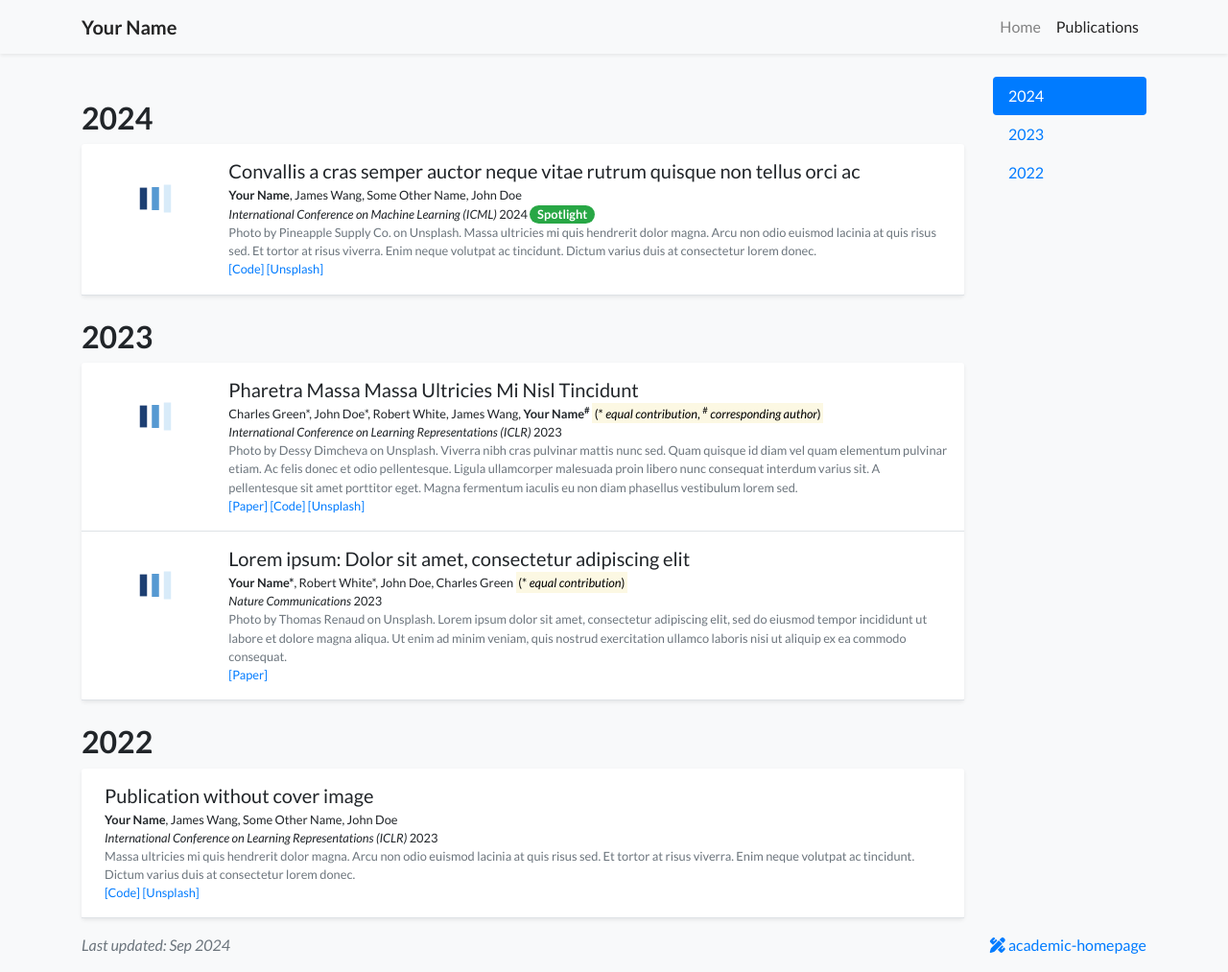
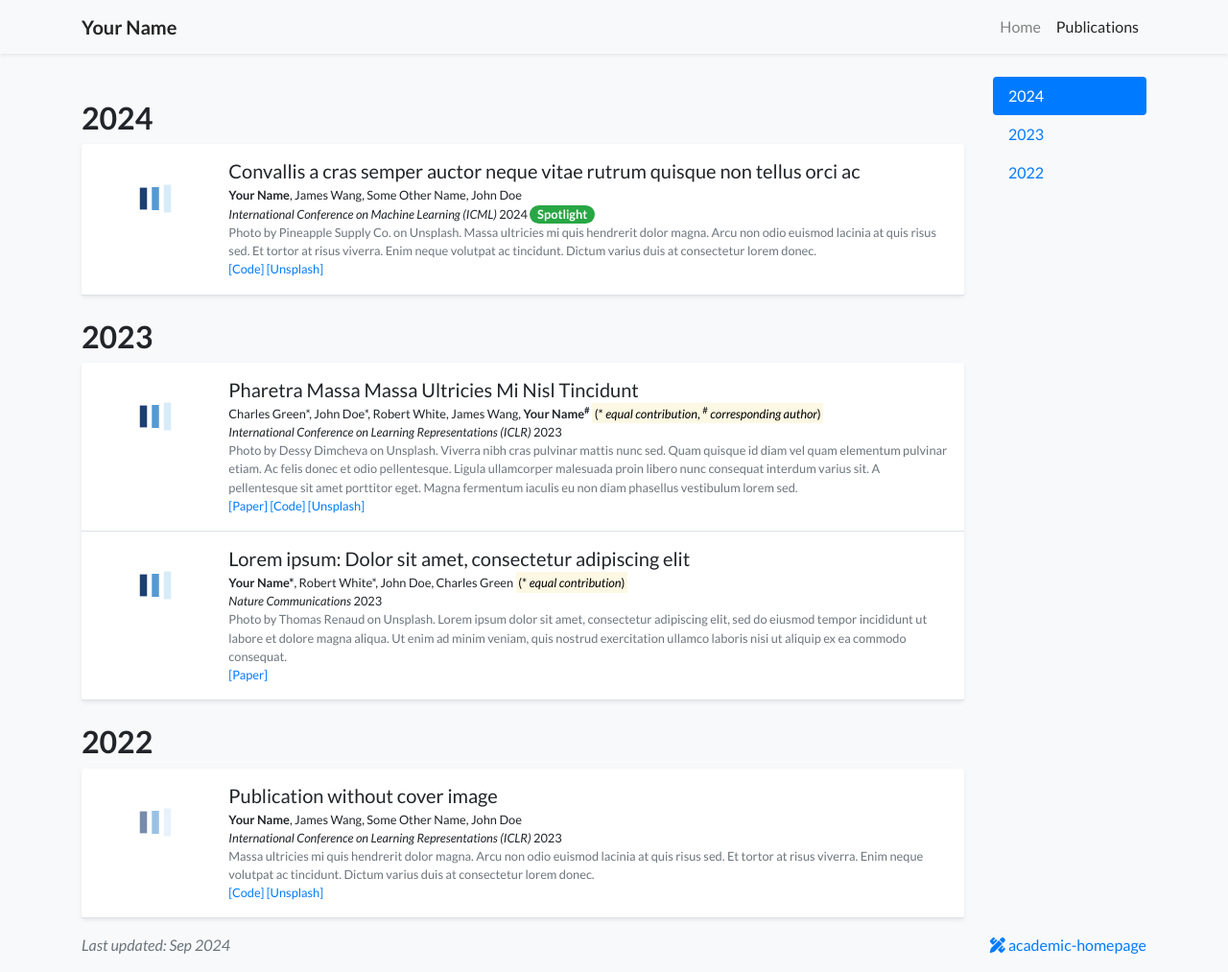
Before and after one commit to zhenGeLin/zhenGeLin.github.io, a Jekyll site: the page built from publications.html, in a window 1280 px wide and 1013 px high. Shown: the whole window at 96% size. Built offline with Jekyll 4.4.1, drawn with Linux system fonts in a browser that asks for light colours; a style sheet for code colours, icons or effects is not loaded.

Commit message:
Add visual hash as placeholder image

```diff
--- a/_includes/widgets/publication_item.html
+++ b/_includes/widgets/publication_item.html
@@ -1,14 +1,14 @@
 {% assign item = include.item %}
 <div class="d-none d-md-block">
     <div class="row no-gutters border-bottom border-gray">
-        {%- if item.cover -%}
         <div class="col-md-3 col-xl-2 mb-md-0 p-md-3">
+            {%- if item.cover -%}
             <img data-src="{{ item.cover | relative_url }}" alt="{{ item.title }}" class="lazy w-100 rounded-sm" src="{{ '/assets/images/empty_300x200.png' | relative_url }}">
+            {%- else -%}
+            <img data-src="https://avatar.vercel.sh/{{ item.id | slugify }}?size=600" alt="{{ item.title }}" class="lazy w-100 rounded-sm" src="{{ '/assets/images/empty_300x200.png' | relative_url }}" style="aspect-ratio: 3 / 2; opacity: 0.6;">
+            {%- endif -%}
         </div>
         <div class="col-md-9 col-xl-10 p-3 pl-md-0">
-        {%- else -%}
-        <div class="col p-3 ml-md-2">
-        {%- endif -%}
             <h5 class="mt-0 mb-1 font-weight-normal">{{ item.title }}</h5>
             <p class="mt-0 mb-0 small">{% include widgets/author_list.html authors=item.authors %}</p>
             <p class="mt-0 mb-0 small">{{item.pub_pre}}<i>{{ item.pub }}</i>{{ item.pub_post }} {{ item.pub_date }} {{ item.pub_last }}</p>
```
